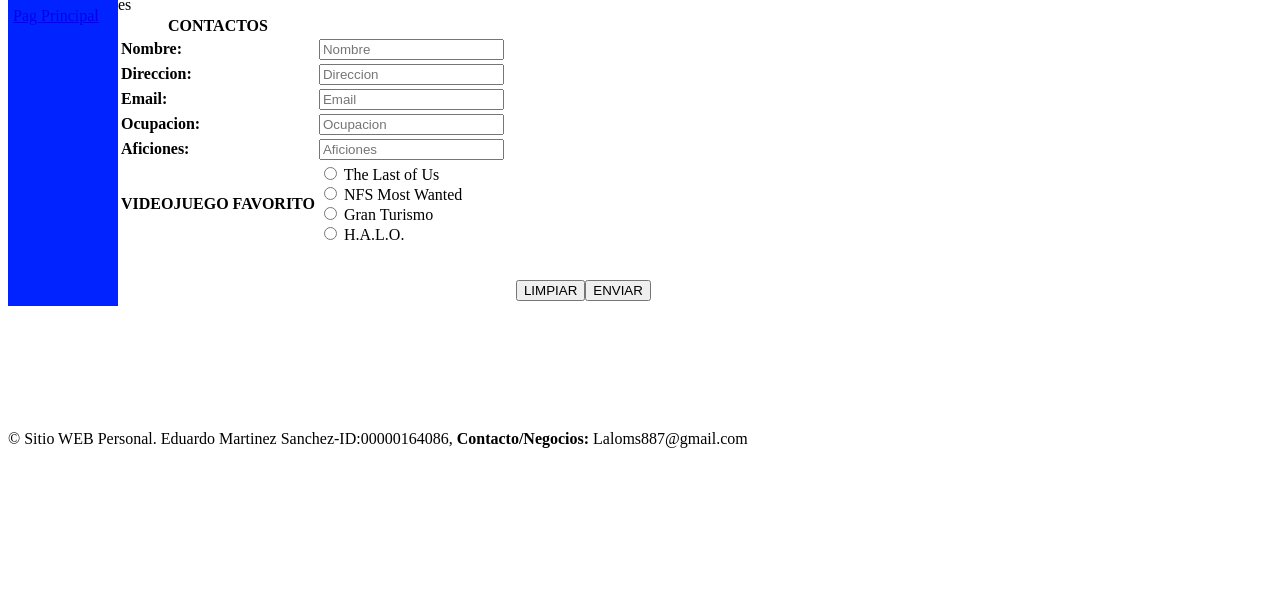
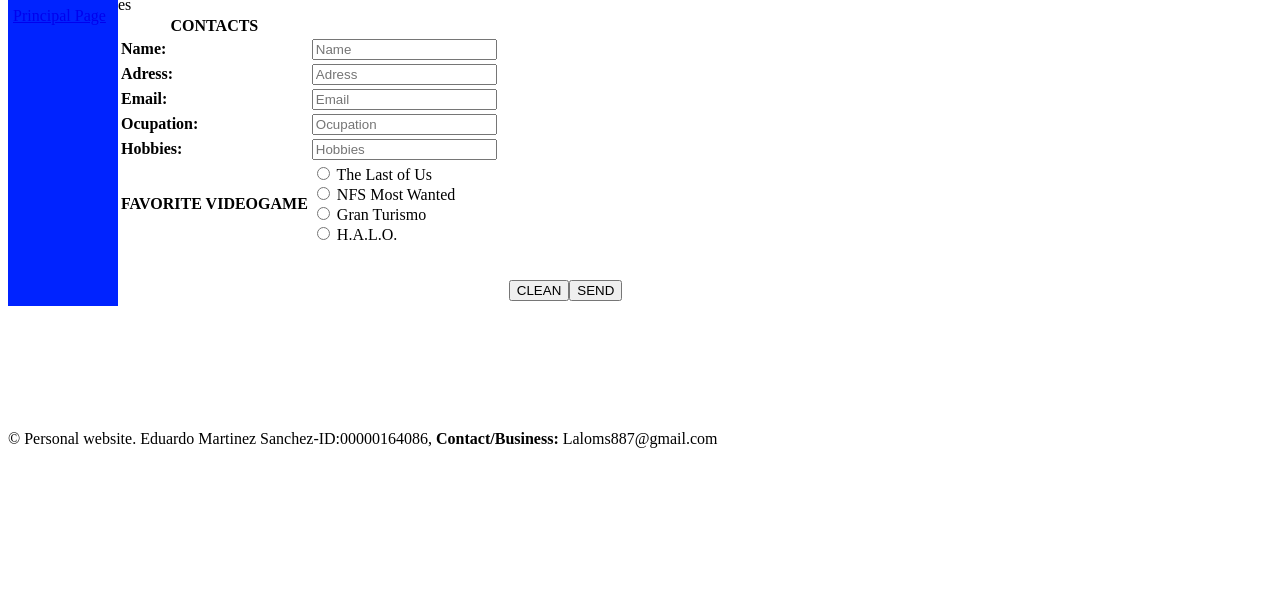
Before and after one commit to EduardoMartinezSanchez/LadingMartinezEduardo, a website: page public_html/Contactme.html in a window 1280 px wide. Shown: the part 197-800 px from the top of the page. Drawn offline with Linux system fonts and the light colour scheme.

Commit message:
Pagina en Ingles

```diff
--- a/public_html/Contactame.html
+++ b/public_html/Contactme.html
@@ -4,7 +4,7 @@
 <!--APPS MOVILES-->
 <html>
     <head>
-        <title>..:CONTACTAME:..</title>
+        <title>..:CONTACTME:..</title>
         <meta charset="UTF-8">
         <meta name="viewport" content="width=device-width, initial-scale=1.0">
         <!--ESTILO DE LA PAGINA WEB-->
@@ -29,23 +29,23 @@
     <body>
         <div id="header">
             <h1>INGENIERIA DE SOFTWARE ITSON</h1>
-            <h3>DPTO. COMPUTACION Y DISEÑO</h3>
+            <h3>DEPARTMENT OF COMPUTING AND DESIGN</h3>
             <!--IMAGEN DE LOGO DE ITSON-->
             <img src="img/ITSON_positivo.png" width="100" height="50" alt="ITSON_positivo"/>
         </div>
         <div id="nav">
             <!--HYPERVINCULO DEL INDEX O PAGINA PRINCIPAL-->
-            <a href="Index.html" target="_top">Pag Principal</a><br><!--PARA EL LINK "INDEX" MANDA A LA VENTANA PRINCIPAL-->
+            <a href="Index.html" target="_top">Principal Page</a><br><!--PARA EL LINK "INDEX" MANDA A LA VENTANA PRINCIPAL-->
 
         </div>
 
 
         <!--FRAME CONTACTAME-->
-        <form name="FRMContactame" action="Index.html" method="post">
+        <form name="FRMContactme" action="Index.html" method="post">
             <table border="0">
                 <thead>
                     <tr>
-                        <th>CONTACTOS</th>
+                        <th>CONTACTS</th>
                         <th></th>
                         <th></th>
                         <th></th>
@@ -54,17 +54,17 @@
                 </thead>
                 <tbody>
                     <tr>
-                        <td><label for="nombre"><b>Nombre:</b></label></td>
+                        <td><label for="name"><b>Name:</b></label></td>
                         <!--PLACEHOLDER=SIRVE PARA COLOCAR UNA MARCA DE AGUA EN EL CAMPO DE TEXTO-->
                         <!--REQUIRED--SIRVE PARA QUE EL CAMPO SEA REQUERIDO-->
-                        <td><input type="text" id="nombre" name="nombre" placeholder="Nombre" required></td>
+                        <td><input type="text" id="name" name="name" placeholder="Name" required></td>
                         <td></td>
                         <td></td>
                         <td></td>
                     </tr>
                     <tr>
-                        <td><label for="direccion"><b>Direccion:</b></label></td>
-                        <td><input type="text" id="direccion" name="direccion" placeholder="Direccion" ></td>
+                        <td><label for="adress"><b>Adress:</b></label></td>
+                        <td><input type="text" id="adress" name="adress" placeholder="Adress" ></td>
                         <td></td>
                         <td></td>
                         <td></td>
@@ -77,29 +77,29 @@
                         <td></td>
                     </tr>
                     <tr>
-                        <td><label for="ocupacion"><b>Ocupacion:</b></label></td>
-                        <td><input type="text" id="ocupacion" name="ocupacion" placeholder="Ocupacion"></td>
+                        <td><label for="ocupation"><b>Ocupation:</b></label></td>
+                        <td><input type="text" id="ocupation" name="ocupation" placeholder="Ocupation"></td>
                         <td></td>
                         <td></td>
                         <td></td>
                     </tr>
                     <tr>
-                        <td><label for="aficiones"><b>Aficiones:</b></label></td>
-                        <td><input type="text" id="aficiones" name="aficiones" placeholder="Aficiones"></td>
+                        <td><label for="hobbies"><b>Hobbies:</b></label></td>
+                        <td><input type="text" id="hobbies" name="hobbies" placeholder="Hobbies"></td>
                         <td></td>
                         <td></td>
                         <td></td>
                     </tr>
                     <tr>
-                        <td><b>VIDEOJUEGO FAVORITO</b></td>es
-                        <td><input type="radio" id="Videojuego" name="The Last of Us" value="Videojuego">
-                            <label for="Videojuego">The Last of Us</label><br>
-                            <input type="radio" id="Videojuego" name="Need for Speed Most Wanted" value="Videojuego">
-                            <label for="Videojuego">NFS Most Wanted</label><br>
-                            <input type="radio" id="Videojuego" name="Gran Turismo" value="Videojuego">
-                            <label for="Videojuego">Gran Turismo</label><br>
-                            <input type="radio" id="Videojuego" name="HALO" value="Videojuego">
-                            <label for="Videojuego">H.A.L.O.</label><br>
+                        <td><b>FAVORITE VIDEOGAME</b></td>es
+                        <td><input type="radio" id="Videogame" name="The Last of Us" value="Videogame">
+                            <label for="Videogame">The Last of Us</label><br>
+                            <input type="radio" id="Videogame" name="Need for Speed Most Wanted" value="Videogame">
+                            <label for="Videogame">NFS Most Wanted</label><br>
+                            <input type="radio" id="Videogame" name="Gran Turismo" value="Videogame">
+                            <label for="Videogame">Gran Turismo</label><br>
+                            <input type="radio" id="Videogame" name="HALO" value="Videogame">
+                            <label for="Videogame">H.A.L.O.</label><br>
                         </td>
                         <td></td>
                         <td></td>
@@ -166,7 +166,7 @@
                         <td></td>
                         <td></td>
                         <td></td>
-                        <td><!--BOTON ENVIAR--><input type="reset" value="LIMPIAR" name="Reset" /><!--BOTON LIMPIAR--><input type="submit" value="ENVIAR" name="Submit" /></td><!--BOTON PARA ENVIAR LOS DATOS-->
+                        <td><!--BOTON ENVIAR--><input type="reset" value="CLEAN" name="Reset" /><!--BOTON LIMPIAR--><input type="submit" value="SEND" name="Submit" /></td><!--BOTON PARA ENVIAR LOS DATOS-->
                     </tr>
                 </tbody>
             </table>
@@ -183,7 +183,7 @@
             <br>
             <br>
             <br>
-            &copy; Sitio WEB Personal. Eduardo Martinez Sanchez-ID:00000164086, <b>Contacto/Negocios: </b>Laloms887@gmail.com <a href="https://mail.google.com/mail/u/0/#inbox?compose=new" target="_new"></a>
+            &copy; Personal website. Eduardo Martinez Sanchez-ID:00000164086, <b>Contact/Business: </b>Laloms887@gmail.com <a href="https://mail.google.com/mail/u/0/#inbox?compose=new" target="_new"></a>
         </div>
     </body>
 </html>
```
Also changed, not shown: public_html/Hobbies.html (+9 -9 lines), public_html/Index.html (+10 -10 lines).
